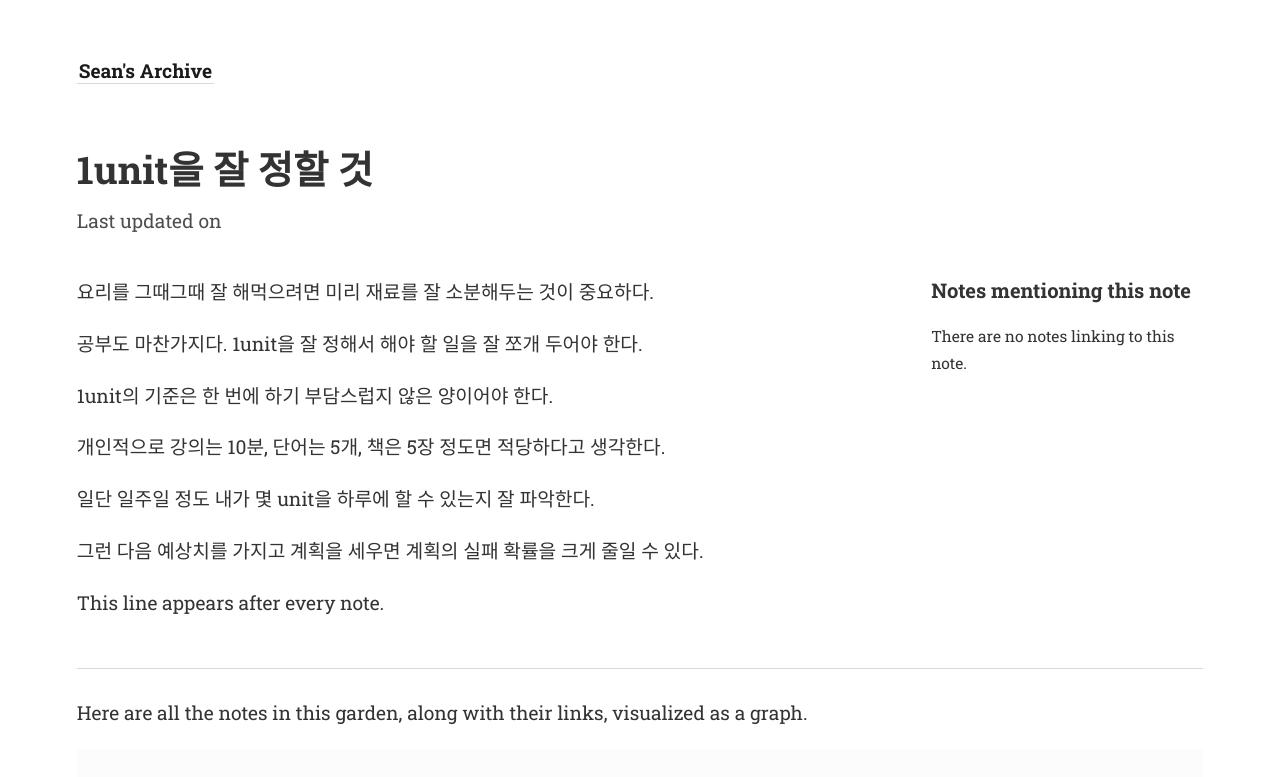
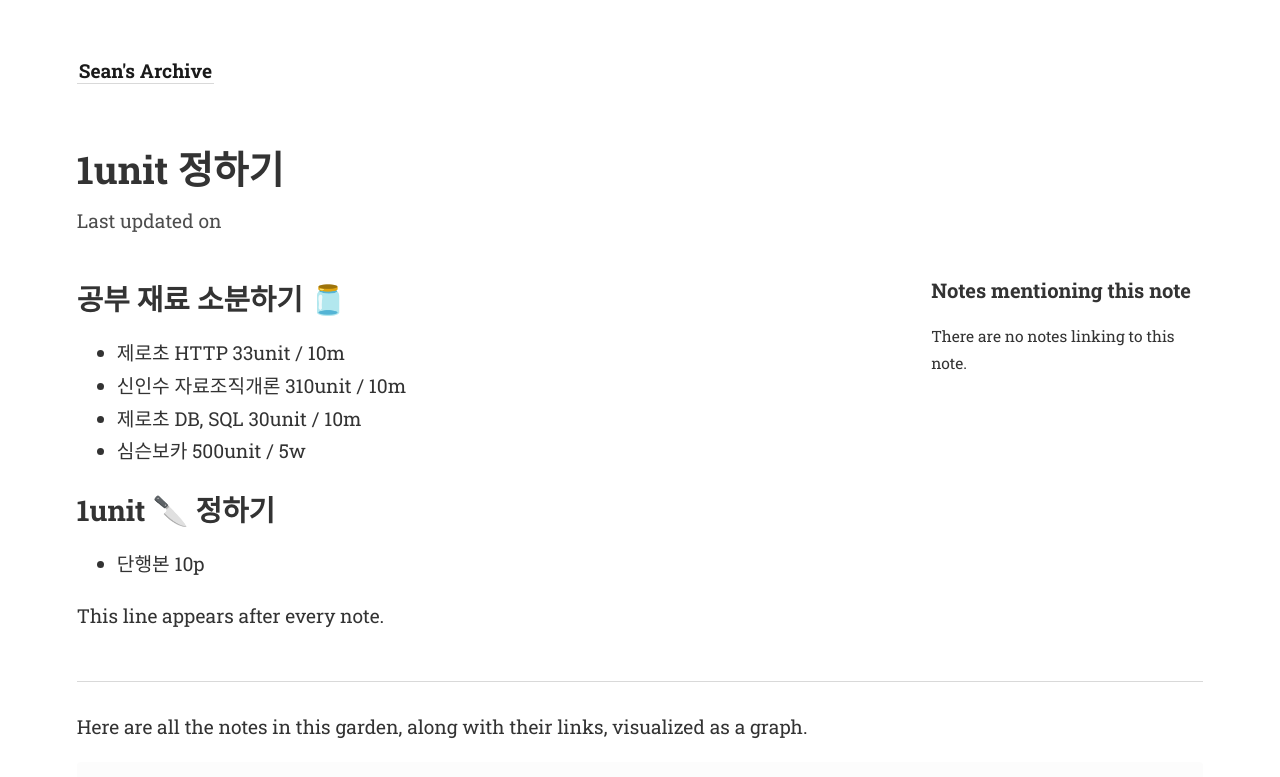
Before and after one commit to archivist-sean/secondbrain, a Jekyll site: the page built from _notes/2023-10-09.md, in a window 1280 px wide and 900 px high. Shown: the top 777 px of the window. Built offline with Jekyll 4.4.1, drawn with Linux system fonts in a browser that asks for light colours; some of the changed text lies outside the part shown.

```diff
--- a/_notes/2023-10-09.md
+++ b/_notes/2023-10-09.md
@@ -1,14 +1,15 @@
 ---
-title: 1unit을 잘 정할 것
+title: 1unit 정하기
+tags:
+  - 공부전문가
 ---
-요리를 그때그때 잘 해먹으려면 미리 재료를 잘 소분해두는 것이 중요하다.
+## 공부 재료 소분하기 🫙
 
-공부도 마찬가지다. 1unit을 잘 정해서 해야 할 일을 잘 쪼개 두어야 한다.
+- 제로초 HTTP 33unit / 10m
+- 신인수 자료조직개론 310unit / 10m
+- 제로초 DB, SQL 30unit / 10m
+- 심슨보카 500unit / 5w
 
-1unit의 기준은 한 번에 하기 부담스럽지 않은 양이어야 한다.
+## 1unit 🔪 정하기
 
-개인적으로 강의는 10분, 단어는 5개, 책은 5장 정도면 적당하다고 생각한다.
-
-일단 일주일 정도 내가 몇 unit을 하루에 할 수 있는지 잘 파악한다.
-
-그런 다음 예상치를 가지고 계획을 세우면 계획의 실패 확률을 크게 줄일 수 있다.
+- 단행본 10p
```
Also changed, not shown: _pages/about.md (+2 -4 lines), _pages/index.md (+5 -6 lines).
